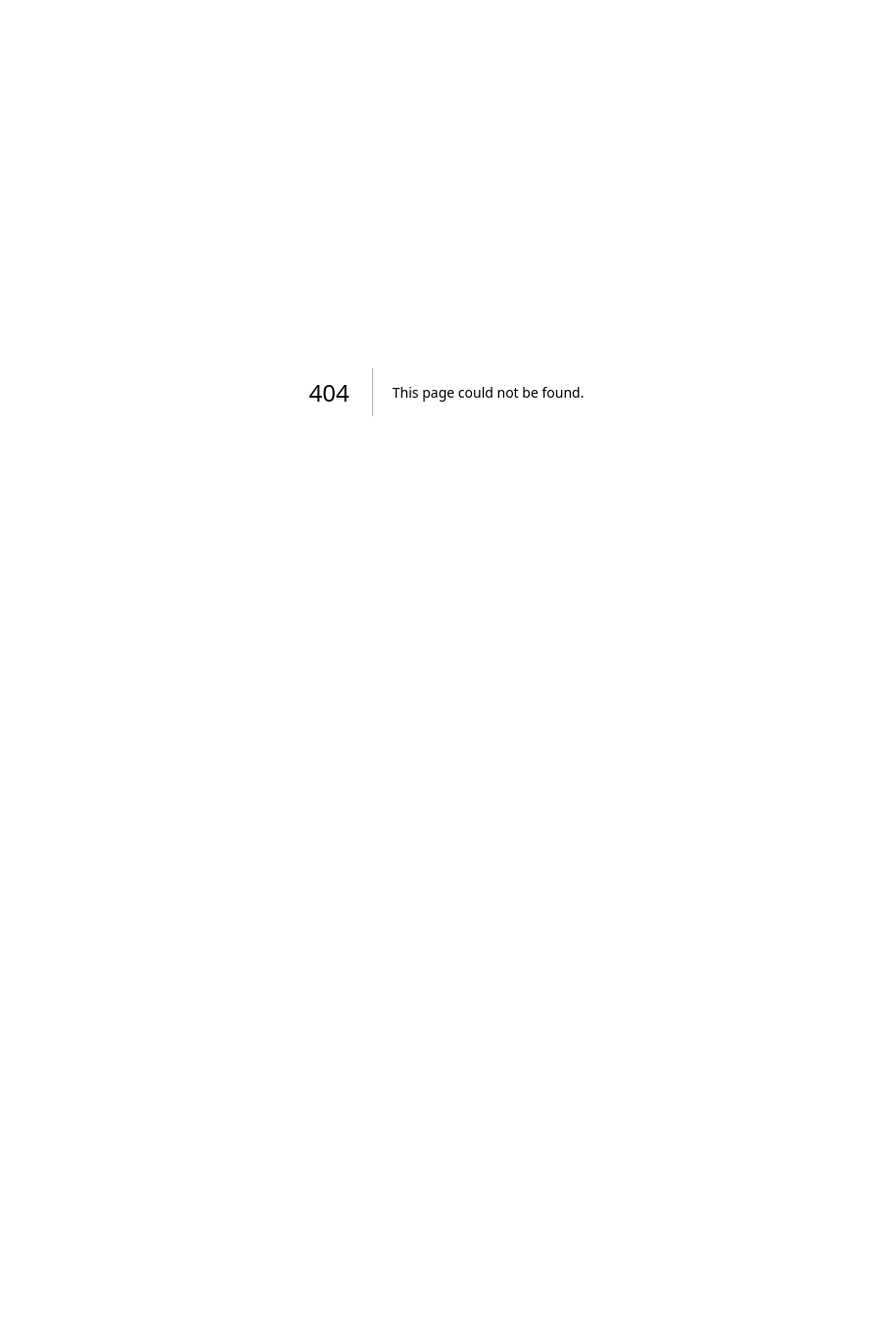
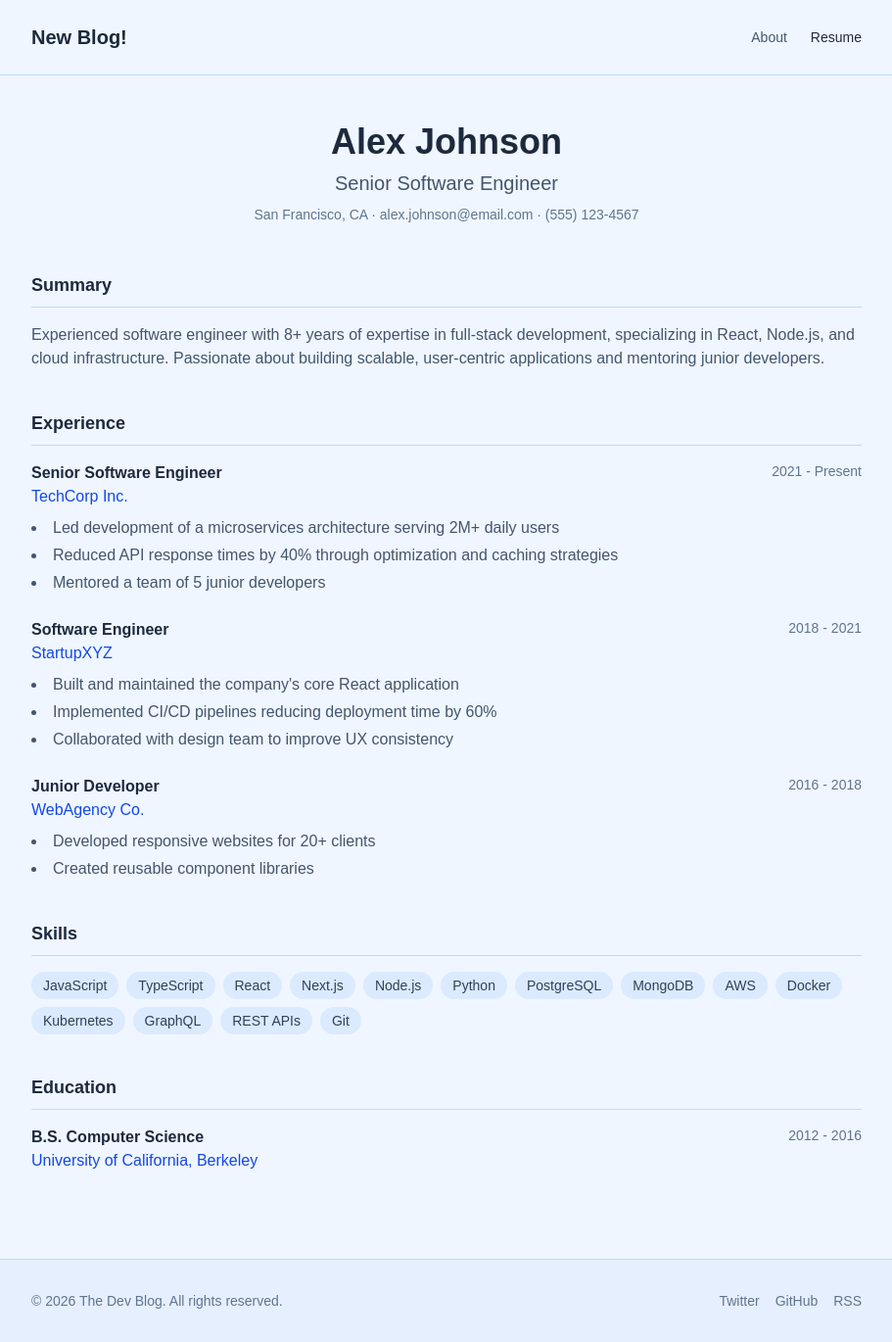
Before and after one commit to evisdren/blog, a Next.js app: page /resume in a window 1280 px wide. Before the commit this address had no page. Shown: the whole page at 98% size, without its empty margins (184-1095 px from the left). Before the commit the page ends 800 px from the top, so only its background shows below. Built offline with nearby package versions, Linux system fonts and the light colour scheme.

Commit message:
add new page
Entire-Checkpoint: 3e7b0a5f3f5b

```diff
--- a/app/page.tsx
+++ b/app/page.tsx
@@ -100,12 +100,20 @@ export default function Home() {
           <Link href="/" className="text-xl font-bold text-slate-800">
             New Blog!
           </Link>
+          <div className="flex items-center gap-6">
             <Link
               href="/about"
               className="text-sm font-medium text-slate-600 hover:text-slate-800"
             >
               About
             </Link>
+            <Link
+              href="/resume"
+              className="text-sm font-medium text-slate-600 hover:text-slate-800"
+            >
+              Resume
+            </Link>
+          </div>
         </div>
       </header>
 
--- /dev/null
+++ b/app/resume/page.tsx
@@ -0,0 +1,202 @@
+import Link from "next/link";
+
+export default function Resume() {
+  return (
+    <div className="min-h-screen bg-blue-50">
+      {/* Header */}
+      <header className="border-b border-blue-200">
+        <div className="mx-auto flex max-w-4xl items-center justify-between px-6 py-6">
+          <Link href="/" className="text-xl font-bold text-slate-800">
+            New Blog!
+          </Link>
+          <div className="flex items-center gap-6">
+            <Link
+              href="/about"
+              className="text-sm font-medium text-slate-600 hover:text-slate-800"
+            >
+              About
+            </Link>
+            <Link
+              href="/resume"
+              className="text-sm font-medium text-slate-800"
+            >
+              Resume
+            </Link>
+          </div>
+        </div>
+      </header>
+
+      <main className="mx-auto max-w-4xl px-6 py-12">
+        {/* Name and Title */}
+        <section className="mb-12 text-center">
+          <h1 className="mb-2 text-4xl font-bold text-slate-800">
+            Alex Johnson
+          </h1>
+          <p className="text-xl text-slate-600">Senior Software Engineer</p>
+          <p className="mt-2 text-sm text-slate-500">
+            San Francisco, CA · alex.johnson@email.com · (555) 123-4567
+          </p>
+        </section>
+
+        {/* Summary */}
+        <section className="mb-10">
+          <h2 className="mb-4 border-b border-blue-200 pb-2 text-lg font-semibold text-slate-800">
+            Summary
+          </h2>
+          <p className="text-slate-600">
+            Experienced software engineer with 8+ years of expertise in
+            full-stack development, specializing in React, Node.js, and cloud
+            infrastructure. Passionate about building scalable, user-centric
+            applications and mentoring junior developers.
+          </p>
+        </section>
+
+        {/* Experience */}
+        <section className="mb-10">
+          <h2 className="mb-4 border-b border-blue-200 pb-2 text-lg font-semibold text-slate-800">
+            Experience
+          </h2>
+
+          <div className="mb-6">
+            <div className="flex items-start justify-between">
+              <div>
+                <h3 className="font-semibold text-slate-800">
+                  Senior Software Engineer
+                </h3>
+                <p className="text-blue-700">TechCorp Inc.</p>
+              </div>
+              <span className="text-sm text-slate-500">2021 - Present</span>
+            </div>
+            <ul className="mt-2 list-inside list-disc space-y-1 text-slate-600">
+              <li>
+                Led development of a microservices architecture serving 2M+
+                daily users
+              </li>
+              <li>
+                Reduced API response times by 40% through optimization and
+                caching strategies
+              </li>
+              <li>Mentored a team of 5 junior developers</li>
+            </ul>
+          </div>
+
+          <div className="mb-6">
+            <div className="flex items-start justify-between">
+              <div>
+                <h3 className="font-semibold text-slate-800">
+                  Software Engineer
+                </h3>
+                <p className="text-blue-700">StartupXYZ</p>
+              </div>
+              <span className="text-sm text-slate-500">2018 - 2021</span>
+            </div>
+            <ul className="mt-2 list-inside list-disc space-y-1 text-slate-600">
+              <li>
+                Built and maintained the company&apos;s core React application
+              </li>
+              <li>
+                Implemented CI/CD pipelines reducing deployment time by 60%
+              </li>
+              <li>Collaborated with design team to improve UX consistency</li>
+            </ul>
+          </div>
+
+          <div>
+            <div className="flex items-start justify-between">
+              <div>
+                <h3 className="font-semibold text-slate-800">
+                  Junior Developer
+                </h3>
+                <p className="text-blue-700">WebAgency Co.</p>
+              </div>
+              <span className="text-sm text-slate-500">2016 - 2018</span>
+            </div>
+            <ul className="mt-2 list-inside list-disc space-y-1 text-slate-600">
+              <li>Developed responsive websites for 20+ clients</li>
+              <li>Created reusable component libraries</li>
+            </ul>
+          </div>
+        </section>
+
+        {/* Skills */}
+        <section className="mb-10">
+          <h2 className="mb-4 border-b border-blue-200 pb-2 text-lg font-semibold text-slate-800">
+            Skills
+          </h2>
+          <div className="flex flex-wrap gap-2">
+            {[
+              "JavaScript",
+              "TypeScript",
+              "React",
+              "Next.js",
+              "Node.js",
+              "Python",
+              "PostgreSQL",
+              "MongoDB",
+              "AWS",
+              "Docker",
+              "Kubernetes",
+              "GraphQL",
+              "REST APIs",
+              "Git",
+            ].map((skill) => (
+              <span
+                key={skill}
+                className="rounded-full bg-blue-100 px-3 py-1 text-sm text-slate-700"
+              >
+                {skill}
+              </span>
+            ))}
+          </div>
+        </section>
+
+        {/* Education */}
+        <section className="mb-10">
+          <h2 className="mb-4 border-b border-blue-200 pb-2 text-lg font-semibold text-slate-800">
+            Education
+          </h2>
+          <div className="flex items-start justify-between">
+            <div>
+              <h3 className="font-semibold text-slate-800">
+                B.S. Computer Science
+              </h3>
+              <p className="text-blue-700">University of California, Berkeley</p>
+            </div>
+            <span className="text-sm text-slate-500">2012 - 2016</span>
+          </div>
+        </section>
+      </main>
+
+      {/* Footer */}
+      <footer className="border-t border-blue-200 bg-blue-100/50">
+        <div className="mx-auto max-w-4xl px-6 py-8">
+          <div className="flex flex-col items-center justify-between gap-4 sm:flex-row">
+            <p className="text-sm text-slate-500">
+              © 2026 The Dev Blog. All rights reserved.
+            </p>
+            <div className="flex items-center gap-4">
+              <a
+                href="#"
+                className="text-sm text-slate-500 hover:text-slate-700"
+              >
+                Twitter
+              </a>
+              <a
+                href="#"
+                className="text-sm text-slate-500 hover:text-slate-700"
+              >
+                GitHub
+              </a>
+              <a
+                href="#"
+                className="text-sm text-slate-500 hover:text-slate-700"
+              >
+                RSS
+              </a>
+            </div>
+          </div>
+        </div>
+      </footer>
+    </div>
+  );
+}
```
Lines whose indentation alone changed are shown as unchanged.
